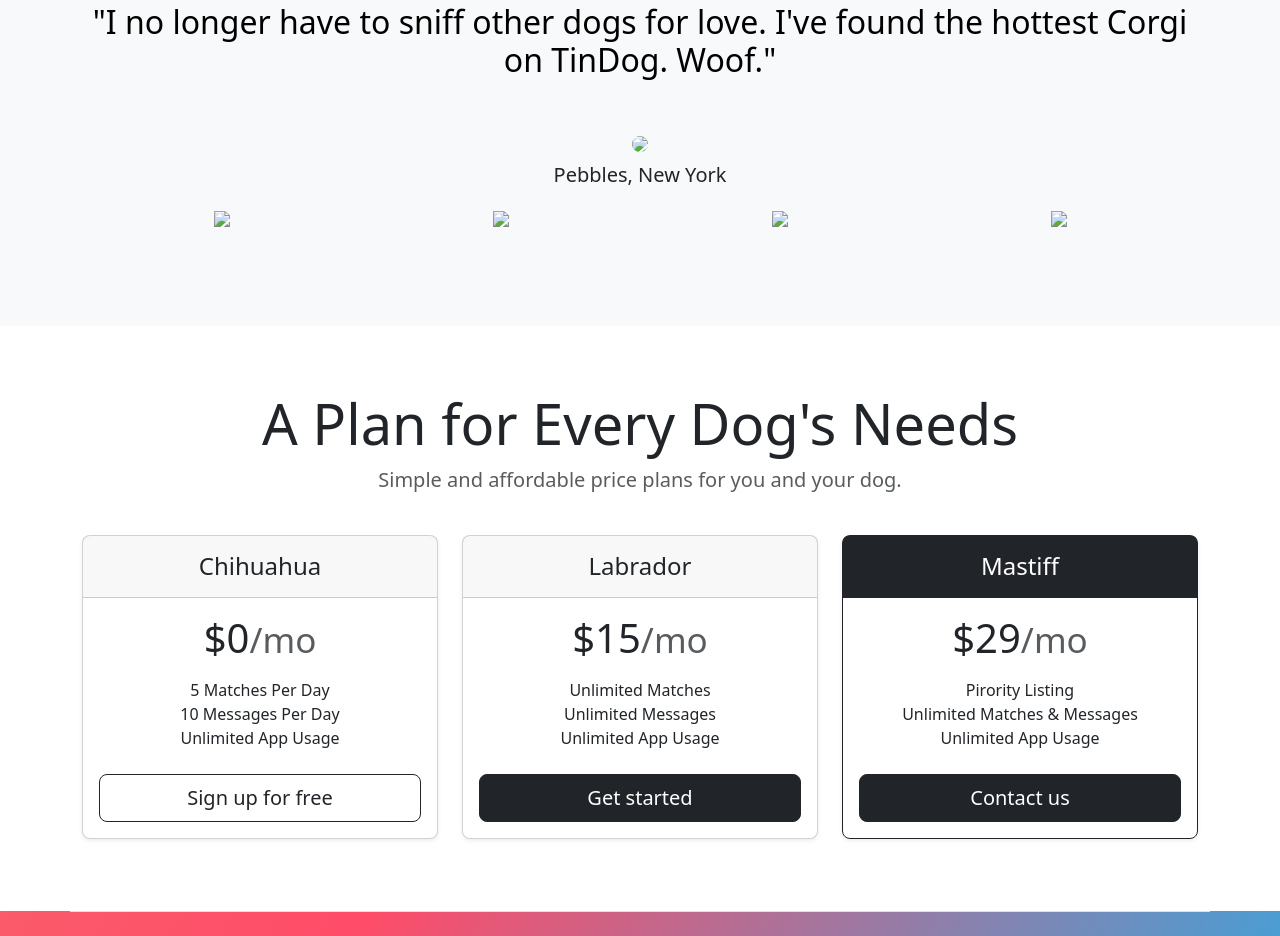
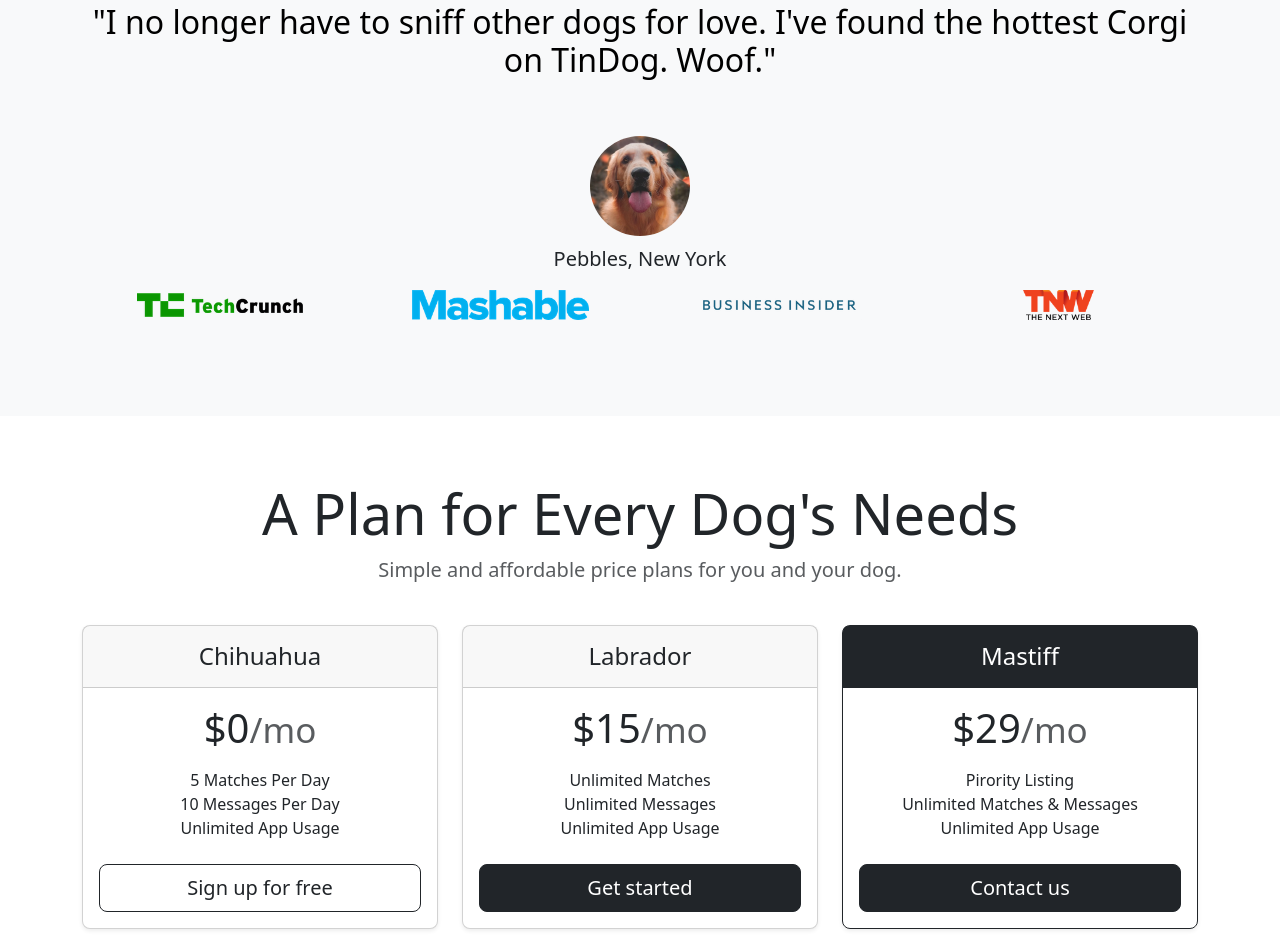
Before and after one commit to DevanshManchanda/TinDog, a plain HTML site: page index.html in a window 1280 px wide. Shown: the part 1124-2060 px from the top of the page. Drawn offline with nearby package versions, Linux system fonts and the light colour scheme.

Commit message:
Update index.html

```diff
--- a/index.html
+++ b/index.html
@@ -18,7 +18,7 @@
     <div class="container col-xxl-8 px-4 pt-5" >
       <div class="row flex-lg-row-reverse align-items-center g-5 pt-5 ">
         <div class="col-10 col-sm-8 col-lg-6">
-          <img src="iphone.png" class="d-block mx-lg-auto img-fluid" alt="Bootstrap Themes" height="200px" loading="lazy">
+          <img src="./iphone.png" class="d-block mx-lg-auto img-fluid" alt="Bootstrap Themes" height="200px" loading="lazy">
         </div>
         <div class="col-lg-6">
           <h1 class="display-5 fw-bold text-body-emphasis lh-1 mb-3">Meet new and interesting dogs nearby.</h1>
@@ -112,7 +112,7 @@
         <div class="container py-5">
           <h2 class="text-body-emphasis ">
             "I no longer have to sniff other dogs for love. I've found the hottest Corgi on TinDog. Woof."</h2>
-          <img src="./images/dog-img.jpg" class="profile-img mt-5 mb-2"><br>
+          <img src="./dog-img.jpg" class="profile-img mt-5 mb-2"><br>
 
           <p class="col-lg-8 mx-auto lead">
             Pebbles, New York
@@ -120,19 +120,19 @@
           <div class="container">
             <div class="row">
               <div class="col-lg-3 col-sm-12">
-                <img src="./images/techcrunch.png" height="30">
+                <img src="./techcrunch.png" height="30">
               </div>
 
               <div class="col-lg-3 col-sm-12">
-                <img src="./images/mashable.png"height="30" >
+                <img src="./mashable.png"height="30" >
               </div>
 
               <div class="col-lg-3 col-sm-12">
-                <img src="./images/bizinsider.png" height="30">
+                <img src="./bizinsider.png" height="30">
               </div>
 
               <div class="col-lg-3 col-sm-12">
-                <img src="./images//tnw.png" height="30">
+                <img src="./tnw.png" height="30">
               </div>
             </div>
           </div>
```
